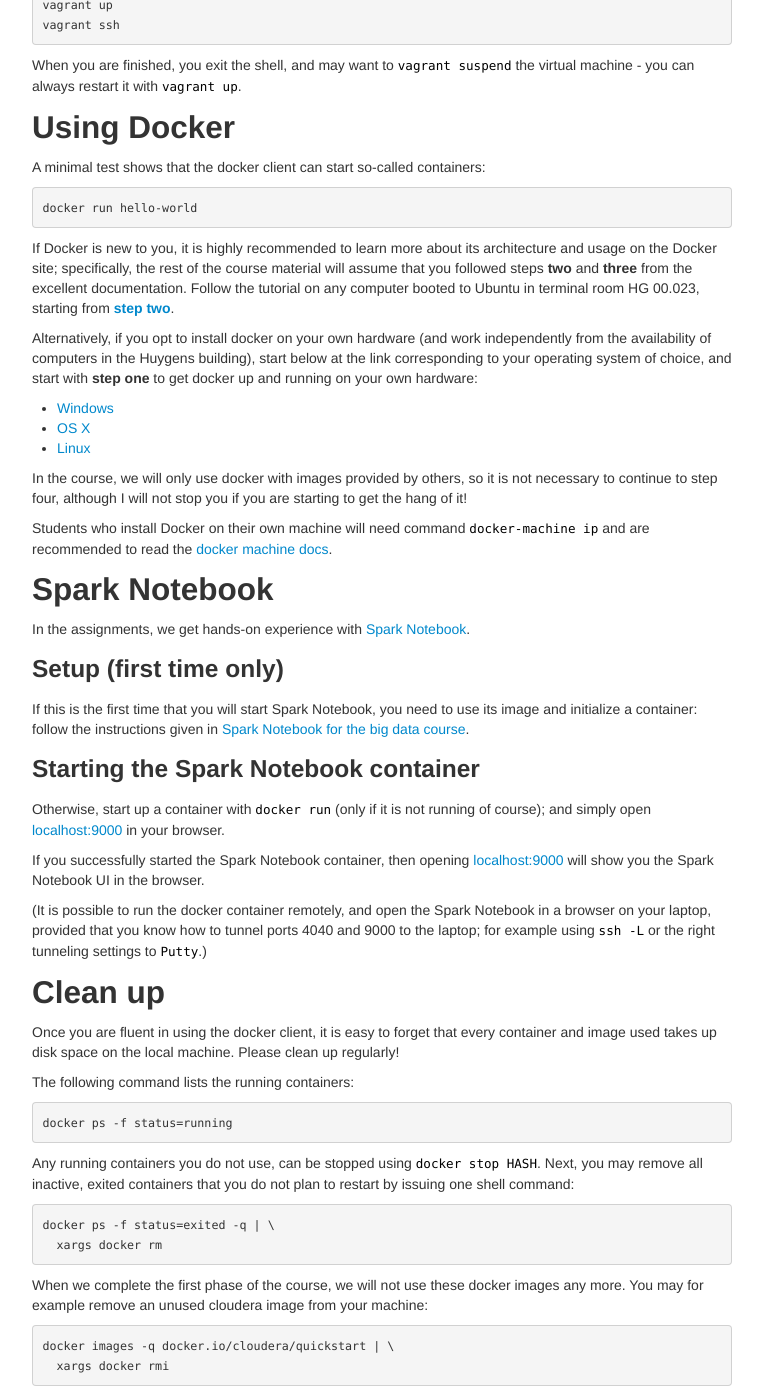
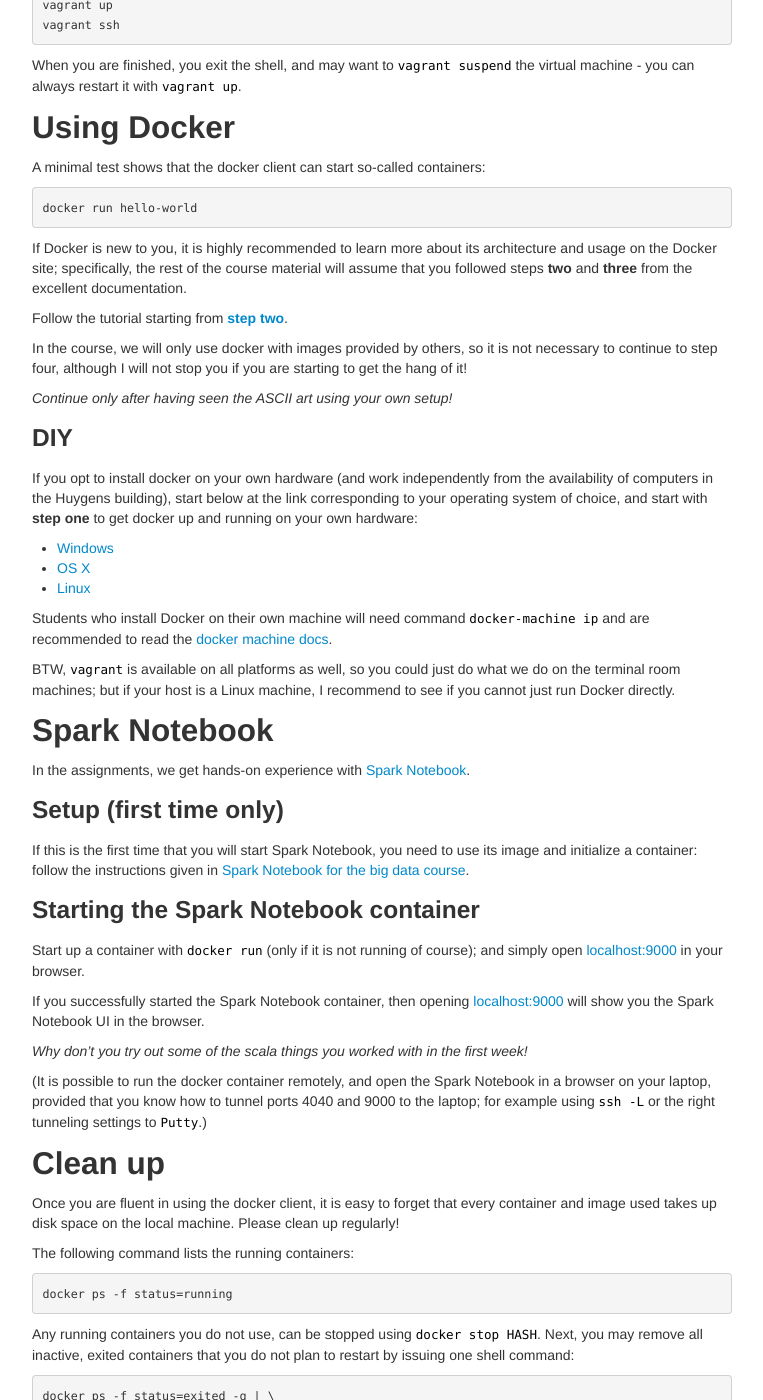
Before and after one commit to Thelukepet/course, a Jekyll site: the page built from assignments/A1b-docker.md, in a window 1280 px wide and 1400 px high, scrolled down 1129 px. Shown: the whole window, without its empty margins (258-1021 px from the left). Built offline with Jekyll 4.4.1, drawn with Linux system fonts in a browser that asks for light colours.

Commit message:
Pending changes

```diff
--- a/assignments/A1b-docker.md
+++ b/assignments/A1b-docker.md
@@ -72,10 +72,17 @@
 If Docker is new to you, it is highly recommended to learn more about its architecture and usage on the Docker
 site; specifically, the rest of the course material will assume that you followed steps **two** and **three**
 from the excellent documentation.
-Follow the tutorial on any computer booted to Ubuntu in terminal room HG 00.023,
-starting from [**step two**](https://docs.docker.com/linux/step_two/).
 
-Alternatively, if you opt to install docker on your own hardware (and work independently from the availability of
+Follow the tutorial starting from [**step two**](https://docs.docker.com/engine/getstarted/step_two/).
+
+In the course, we will only use docker with images provided by others, so it is not necessary to continue to
+step four, although I will not stop you if you are starting to get the hang of it!
+
+_Continue only after having seen the ASCII art using your own setup!_
+
+### DIY
+
+If you opt to install docker on your own hardware (and work independently from the availability of
 computers in the Huygens building), start below at the link corresponding to your operating system of choice,
 and start with **step one** to get docker up and running on your own hardware:
 
@@ -83,11 +90,11 @@
 - [OS X](https://docs.docker.com/mac)
 - [Linux](https://docs.docker.com/linux/)
 
-In the course, we will only use docker with images provided by others, so it is not necessary to continue to
-step four, although I will not stop you if you are starting to get the hang of it!
-
 Students who install Docker on their own machine will need command `docker-machine ip`
 and are recommended to read the [docker machine docs](https://docs.docker.com/machine/get-started/).
+
+BTW, `vagrant` is available on all platforms as well, so you could just do what we do on the terminal room machines;
+but if your host is a Linux machine, I recommend to see if you cannot just run Docker directly.
 
 ## Spark Notebook
 
@@ -100,11 +107,13 @@
 
 ### Starting the Spark Notebook container
 
-Otherwise, start up a container with `docker run` (only if it is not running of course);
+Start up a container with `docker run` (only if it is not running of course);
 and simply open [localhost:9000](http://localhost:9000/) in your browser.
 
 If you successfully started the Spark Notebook container, then opening [localhost:9000](http://localhost:9000/) will
 show you the Spark Notebook UI in the browser.
+
+_Why don't you try out some of the scala things you worked with in the first week!_
 
 (It is possible to run the docker container remotely, and open the Spark Notebook in a browser on your laptop, provided
 that you know how to tunnel ports 4040 and 9000 to the laptop; for example using `ssh -L` or the right tunneling
```
